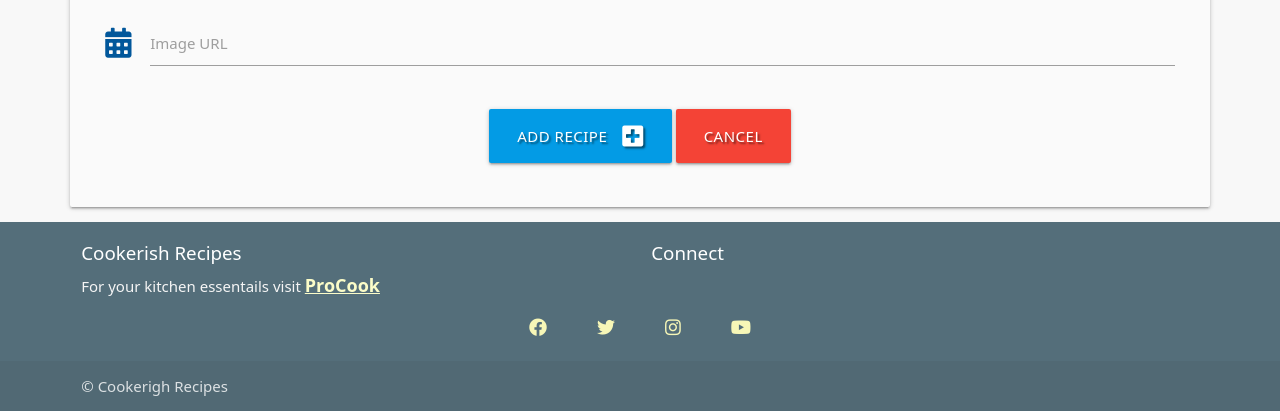
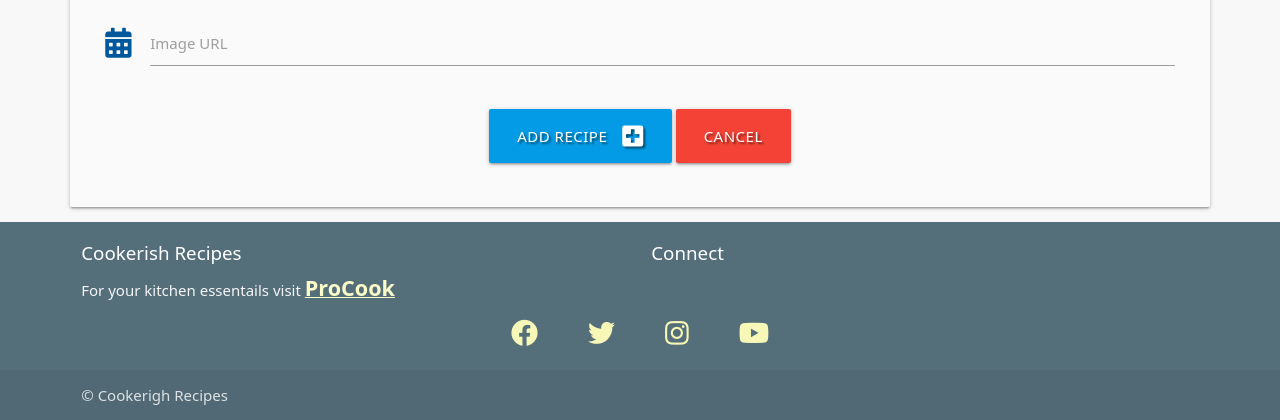
Before and after one commit to baijuka/ms3-bju-project, a Flask app: page /add_recipe in a window 1280 px wide. Shown: the part 1116-1536 px from the top of the page. Run offline with Flask 2, Linux system fonts and the light colour scheme; data that the repository does not hold is empty; some libraries are stand-ins or nearby versions.

Commit message:
Add style to footer

```diff
--- a/static/css/style.css
+++ b/static/css/style.css
@@ -16,6 +16,10 @@ body {
 .flashes h4 {
     line-height: 2;
 }
+
+nav ul li a:hover {
+    color: rgb(238, 232, 156);
+ }
 
 ul li.list {
     margin-left: 35px;
@@ -57,10 +61,27 @@ footer .social {
     justify-content: center;
     }
 
+footer .social i {
+    font-size: 1.5em !important;
+    }
+
 footer .social a {
     padding-left: 25px;
     padding-right: 25px;
     }
+
+.social i:hover{
+   color: orange !important;
+   transition: 0.8s;
+}
+
+#procook {
+    font-size: 1.2em;
+}
+#procook:hover {
+   color: orange !important;
+   transition: 0.8s;
+}
 
 @media only screen and (max-width: 600px) {
     img {
--- a/templates/base.html
+++ b/templates/base.html
@@ -76,7 +76,7 @@
               <div class="row">
                 <div class="col l6 s12">
                   <h5 class="white-text">Cookerish Recipes</h5>
-                  <p class="grey-text text-lighten-4">For your kitchen essentails visit <a href="https://www.procook.co.uk/" target="_blank" style="color: rgb(251, 252, 200); font-size: 1.2em; font-weight: bold;">ProCook</a> </p>
+                  <p class="grey-text text-lighten-4">For your kitchen essentails visit <a href="https://www.procook.co.uk/" target="_blank" style="color: rgb(251, 252, 200); font-size: 1.2em; font-weight: bold;"><span id="procook">ProCook</span></a> </p>
                 </div>
                 <div class="col l4 s12">
                   <h5 class="white-text">Connect</h5>
```
